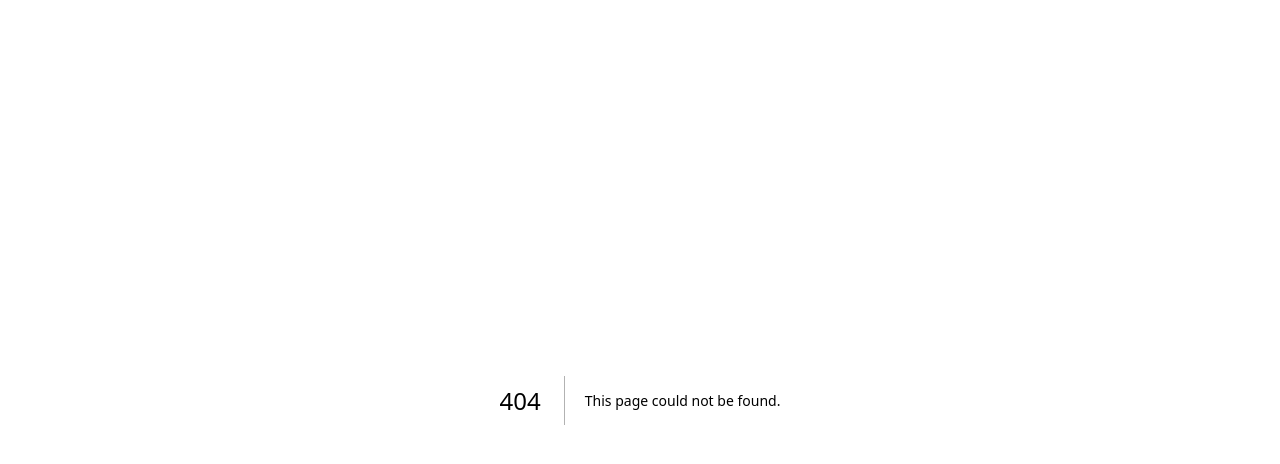
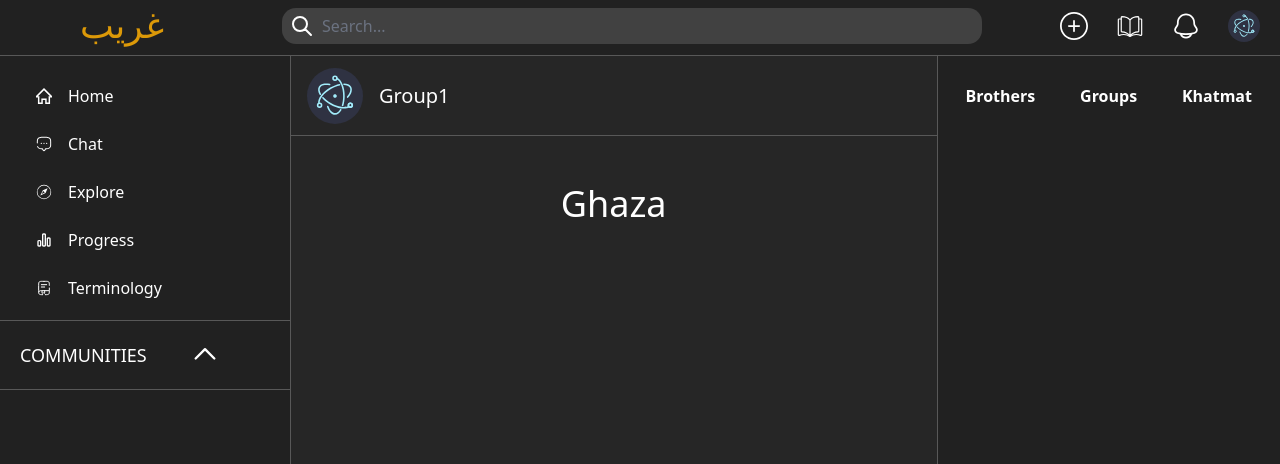
Before and after one commit to gharibPlatform/gharib-web, a Next.js app: page /Khatmas in a window 1280 px wide. Before the commit this address had no page. Shown: the top 464 px of the page. Built offline with nearby package versions, Linux system fonts and the light colour scheme.

Commit message:
Khatmas page creation

```diff
--- /dev/null
+++ b/src/components/khatmas/KhatmasContent.jsx
@@ -0,0 +1,14 @@
+import ChatHeader from "../chat/ChatHeader";
+import ChatRightBar from "../chat/ChatRightBar";
+import KhatmasProgress from "./KhatmasProgress";
+
+export default function KhatmasContent() {
+    return(
+        <div className="flex w-full flex-col">
+            <div className="w-full">
+                <ChatHeader Name={"Group1"} />
+            </div>
+            <KhatmasProgress />
+        </div>
+    )
+}
--- /dev/null
+++ b/src/components/khatmas/KhatmasProgress.jsx
@@ -0,0 +1,7 @@
+export default function KhatmasProgress() {
+    return(
+        <div className="flex flex-col justify-center">
+            <h1 className="text-4xl text-[var(--w-color)] flex justify-center pt-12">Ghaza</h1>
+        </div>
+    )
+}
--- /dev/null
+++ b/src/pages/Khatmas/index.jsx
@@ -0,0 +1,19 @@
+import Header from "@/components/common/header/Header";
+import "../../../src/app/globals.css"
+import SideBar from "@/components/common/sidebar/Sidebar";
+import KhatmasContent from "@/components/khatmas/KhatmasContent";
+import ChatRightBar from "@/components/chat/ChatRightBar";
+
+export default function Khatmas() {
+    return(
+        <div >
+            <Header />
+            <div className="flex " >
+                <SideBar />
+                <KhatmasContent />
+                <ChatRightBar />
+            </div>
+
+        </div>
+    )
+}
```
Also changed, not shown: src/components/chat/ChatRightBar.jsx (+4 -4 lines), src/components/chat/brothers/ChatBrotherCard.jsx (renamed from src/components/chat/Brothers/ChatBrotherCard.jsx), src/components/chat/brothers/ChatBrothersSection.jsx (renamed from src/components/chat/Brothers/ChatBrothersSection.jsx), src/components/chat/groups/ChatGroupCard.jsx (renamed from src/components/chat/Groups/ChatGroupCard.jsx), src/components/chat/groups/ChatGroupsSection.jsx (renamed from src/components/chat/Groups/ChatGroupsSection.jsx), src/components/chat/khatmas/ChatKhatmaCard.jsx (renamed from src/components/chat/Khatmas/ChatKhatmaCard.jsx), src/components/chat/khatmas/ChatKhatmasSection.jsx (renamed from src/components/chat/Khatmas/ChatKhatmasSection.jsx).
